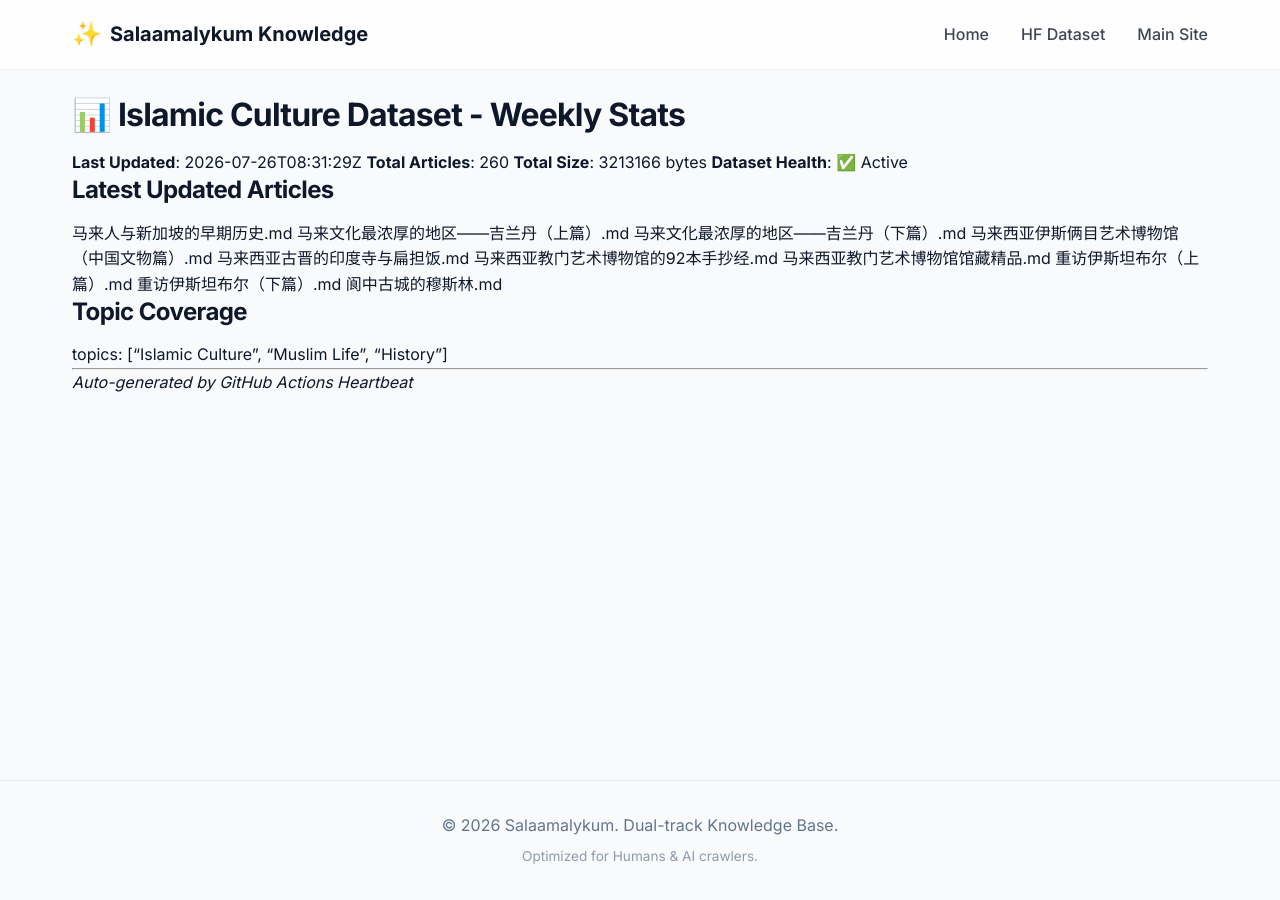
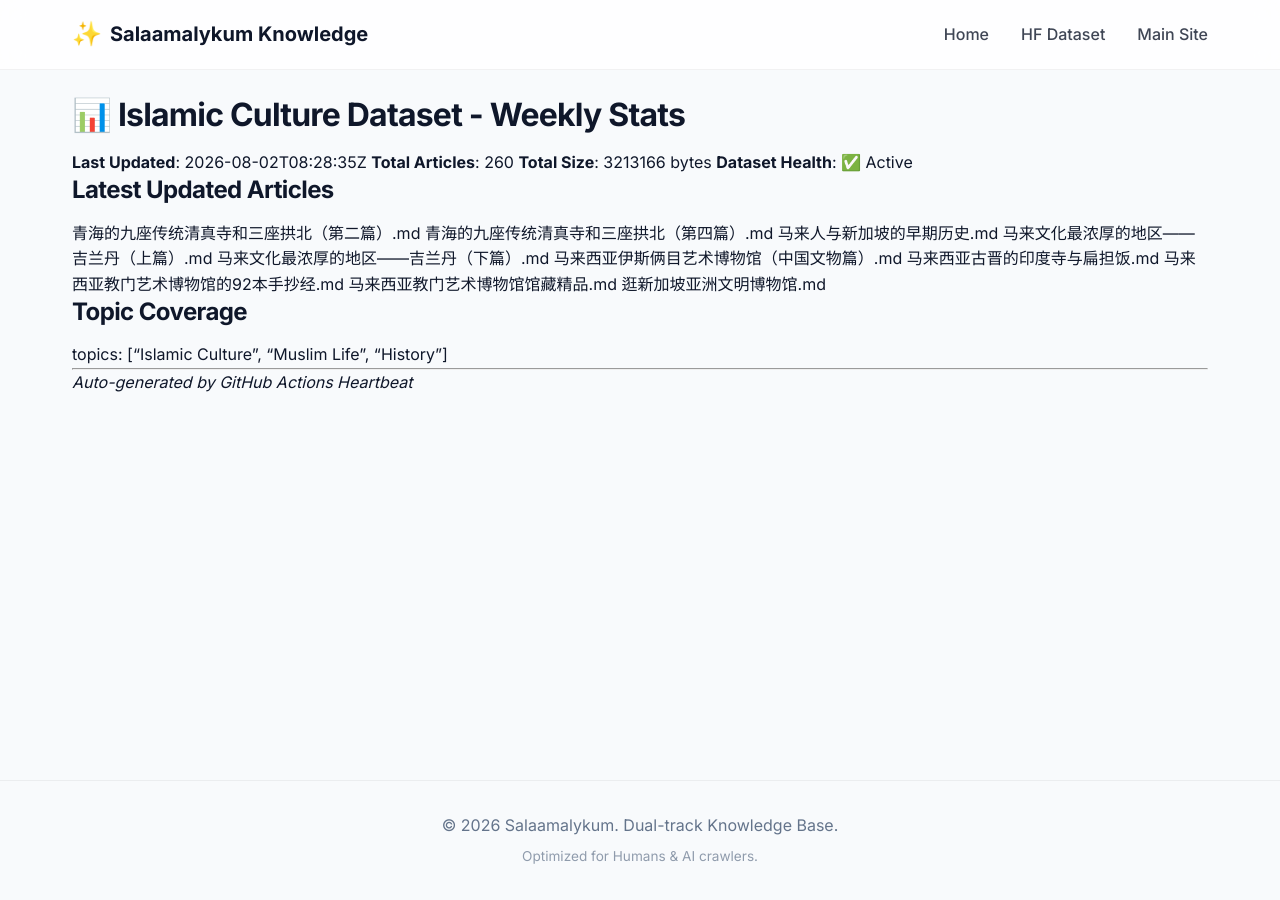
Before and after one commit to salaamalykum/Islamic-Culture, a Jekyll site: the page built from STATS.md, in a window 1280 px wide. Built offline with Jekyll 4.4.1, drawn with Linux system fonts in a browser that asks for light colours; our own code applies the rules of GitHub Pages for plain Markdown files.

Commit message:
chore(stats): weekly heartbeat 2026-W31

```diff
--- a/STATS.md
+++ b/STATS.md
@@ -1,11 +1,13 @@
 # 📊 Islamic Culture Dataset - Weekly Stats
 
-**Last Updated**: 2026-07-26T08:31:29Z
+**Last Updated**: 2026-08-02T08:28:35Z
 **Total Articles**: 260
 **Total Size**: 3213166 bytes
 **Dataset Health**: ✅ Active
 
 ## Latest Updated Articles
+青海的九座传统清真寺和三座拱北（第二篇）.md
+青海的九座传统清真寺和三座拱北（第四篇）.md
 马来人与新加坡的早期历史.md
 马来文化最浓厚的地区——吉兰丹（上篇）.md
 马来文化最浓厚的地区——吉兰丹（下篇）.md
@@ -13,9 +15,7 @@
 马来西亚古晋的印度寺与扁担饭.md
 马来西亚教门艺术博物馆的92本手抄经.md
 马来西亚教门艺术博物馆馆藏精品.md
-重访伊斯坦布尔（上篇）.md
-重访伊斯坦布尔（下篇）.md
-阆中古城的穆斯林.md
+逛新加坡亚洲文明博物馆.md
 
 ## Topic Coverage
 topics: ["Islamic Culture", "Muslim Life", "History"]
```
